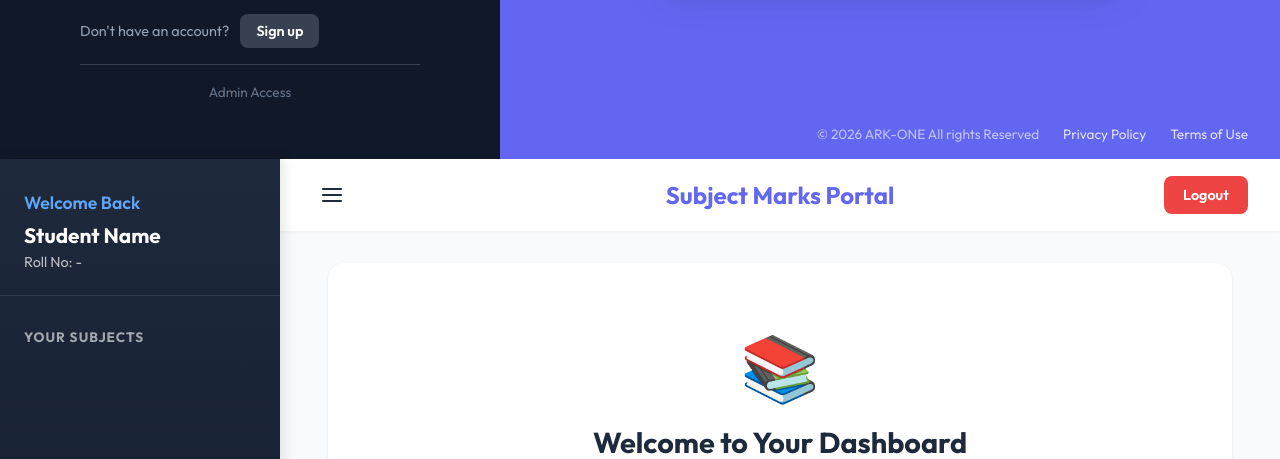
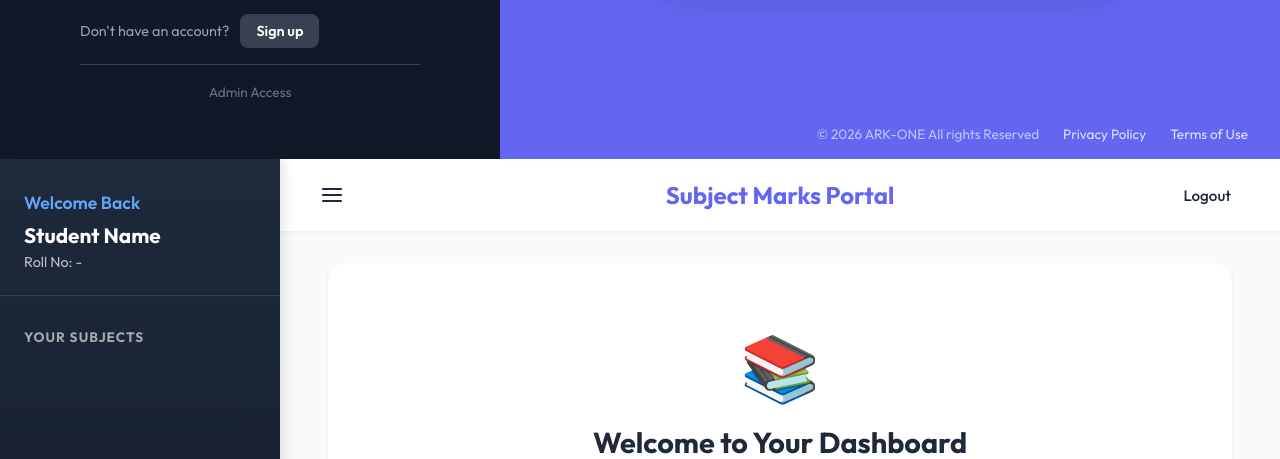
Before and after one commit to samranzahid34-maker/portal, a plain HTML site: page index.html in a window 1280 px wide. Shown: the part 641-1100 px from the top of the page. Drawn offline with Linux system fonts and the light colour scheme.

Commit message:
Change logout button to minimal text style

```diff
--- a/index.html
+++ b/index.html
@@ -203,7 +203,7 @@
 
                 <!-- Right: Logout -->
                 <button class="btn-logout" onclick="logout()"
-                    style="padding: 0.6rem 1.2rem; background: #ef4444; color: white; border: none; border-radius: 0.5rem; font-weight: 600; cursor: pointer; transition: all 0.2s; font-size: 0.9rem;">Logout</button>
+                    style="padding: 0.5rem 1rem; background: transparent; color: #1e293b; border: 1px solid transparent; border-radius: 0.5rem; font-weight: 500; cursor: pointer; transition: all 0.2s; font-size: 0.95rem;">Logout</button>
             </div>
 
             <div style="padding: 0 3rem;">
```
